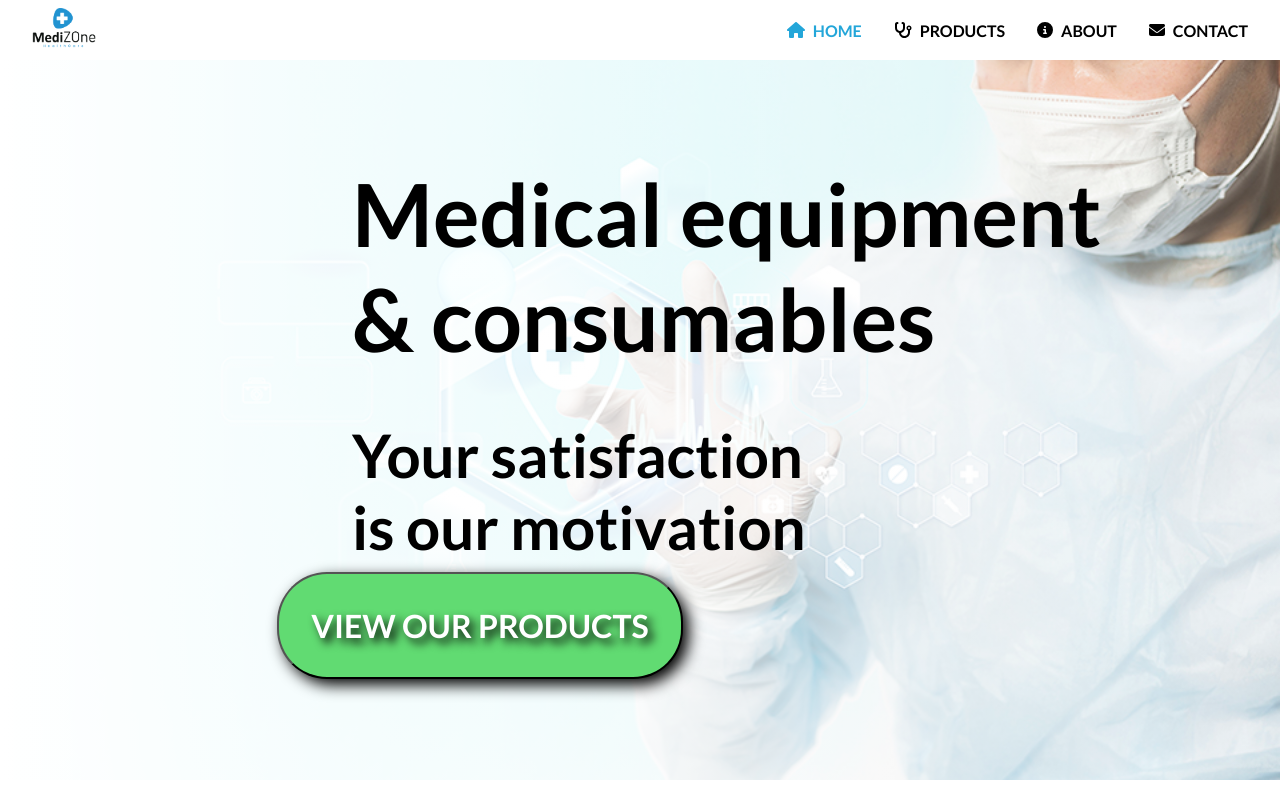
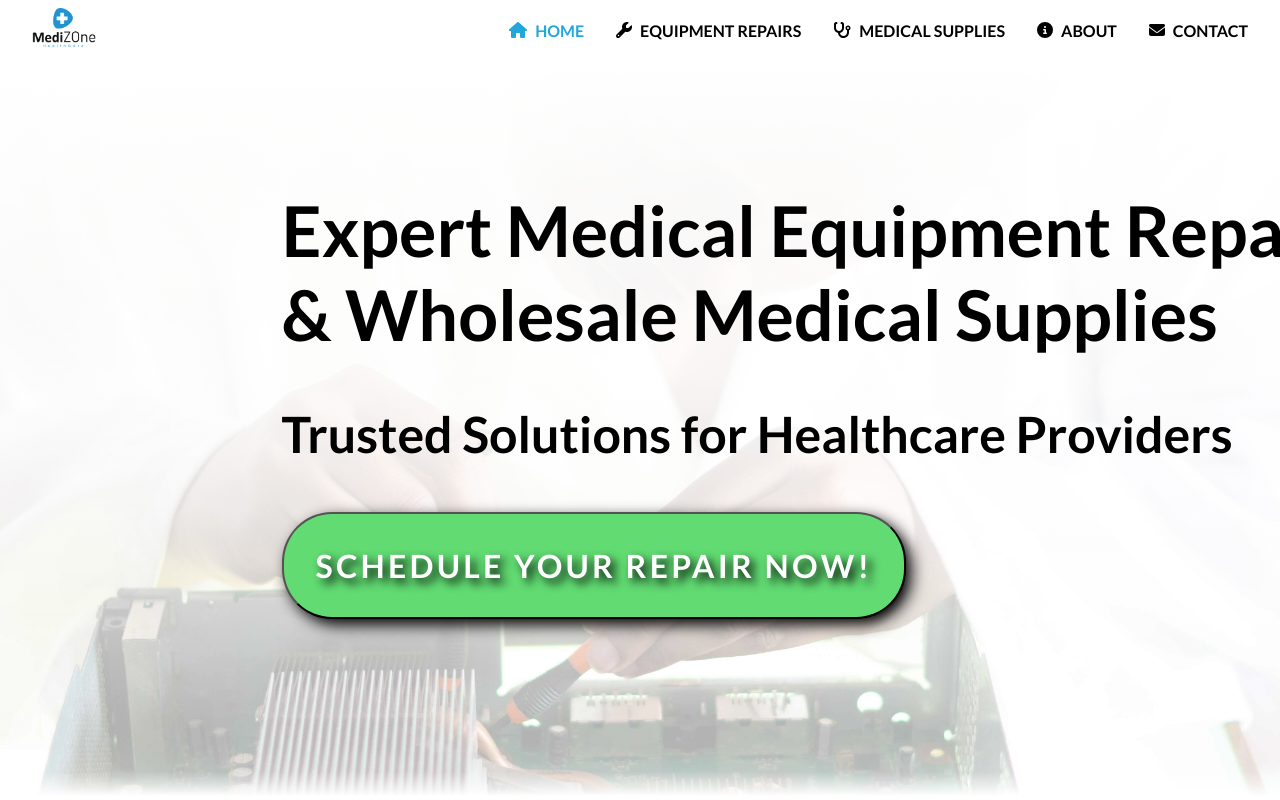
Before and after one commit to AudunRoald/MediZOne, a React (Vite) app: page / in a window 1280 px wide. Shown: the top 800 px of the page. Built offline with nearby package versions, Linux system fonts and the light colour scheme.

Commit message:
Changed some files names and added other routes.

```diff
--- a/src/App.jsx
+++ b/src/App.jsx
@@ -8,21 +8,23 @@ import "./css/main.css";
 import "./css/textblock.css";
 import "./css/keyservices.css";
 import Home from "./pages/home/Home";
-import Products from "./pages/products/Products";
 import About from "./pages/about/About";
 import ContactUs from "./pages/contactUs/ContactUs";
 import UsedParts from "./pages/usedParts/UsedParts";
 /* import Repairs from "./pages/repairs/FlexibleScopeRepair.jsx"; */
 import FlexibleScopeRepair from "./pages/repairs/FlexibleScopeRepair.jsx";
+import Wholesale from "./pages/wholesale/Wholesale";
+import Repairs from "./pages/repairs/Repairs";
 
 function App() {
   return (
     <>
       <Routes>
         <Route path="/" element={<Home />} />
-        <Route path="/products" element={<Products />} />
         <Route path="/about" element={<About />} />
         <Route path="/contactUs" element={<ContactUs />} />
+        <Route path="/wholesale" element={<Wholesale />} />
+        <Route path="/repairs" element={<Repairs />} />
         <Route path="/flexiblerepairs" element={<FlexibleScopeRepair />} />
         <Route path="/usedParts" element={<UsedParts />} />
         {/* <Route path="*" element={<NoPage />} /> */}
--- a/src/components/layout/navigation/NavigationList.jsx
+++ b/src/components/layout/navigation/NavigationList.jsx
@@ -14,9 +14,12 @@ const NavigationList = () => {
   return (
     <ul className="navigationList">
       <NavigationLink to="/" icon={faHouse} text="Home" />
-      <NavigationLink to="/products" icon={faStethoscope} text="Products" />
-      {/* <DropdownMenu icon={faWrench} text="Services" /> */}
-
+      <NavigationLink to="/repairs" icon={faWrench} text="Equipment Repairs" />
+      <NavigationLink
+        to="/wholesale"
+        icon={faStethoscope}
+        text="Medical supplies"
+      />
       <NavigationLink to="/about" icon={faInfoCircle} text="About" />
       <NavigationLink to="/contactUs" icon={faEnvelope} text="Contact" />
     </ul>
--- a/src/css/assets.css
+++ b/src/css/assets.css
@@ -18,3 +18,7 @@
 .contact-us_hero-image {
   width: max(60%);
 }
+
+.home-hero_image {
+  height: max(100%);
+}
--- a/src/css/buttons.css
+++ b/src/css/buttons.css
@@ -16,6 +16,7 @@
 .button_call-to-action {
   background-color: var(--success);
   color: var(--primary);
+  letter-spacing: 0.2rem;
 }
 
 .buttonDownload {
--- a/src/css/hero.css
+++ b/src/css/hero.css
@@ -1,11 +1,11 @@
 .hero-titles_main-title {
-  font-size: clamp(30px, 8vw, 87px);
-  width: max(16ch);
+  font-size: clamp(30px, 8vw, 70px);
+  width: max(27ch);
 }
 
 .hero-titles_second-title {
-  font-size: clamp(15px, 8vw, 60px);
-  width: max(14ch);
+  font-size: clamp(15px, 8vw, 50px);
+  width: max(40ch);
 }
 
 .hero-titles_wrapper {
@@ -14,7 +14,26 @@
   gap: 3rem;
   width: max(90%);
   padding-left: 10em;
+  margin-inline: auto;
+  padding-top: 8rem;
   /* background-color: var(--secondary); */
+}
+
+.hero-titles_wrapper::after {
+  content: "";
+  background: linear-gradient(
+    to bottom,
+    var(--primary),
+    80%,
+    var(--primaryTransparent)
+  );
+  width: max(100%);
+  height: max(100%);
+  display: block;
+  position: absolute;
+  top: 0;
+  left: 0;
+  z-index: -1;
 }
 
 .hero-wrapper {
@@ -29,28 +48,25 @@
   top: 0;
   left: 0;
   z-index: -1;
-
   width: inherit;
 }
 
 .hero-wrapper_home-page {
-  background-image: url("../assets/medical-banner-with-doctor-wearing-face-mask.jpg");
+  background-image: url("../assets/repairing_electrical_equipment.jpg");
   background-repeat: no-repeat;
   background-size: cover;
-  height: max(90vh);
+  height: max(92vh);
+  width: max(100%);
   isolation: isolate;
   position: relative;
   overflow: hidden;
+  display: flex;
+  align-items: center;
 }
 
 .hero-content_wrapper__home-page::after {
   content: "";
-  background: linear-gradient(
-    to right,
-    var(--primary),
-    70%,
-    var(--primaryTransparent)
-  );
+  background: linear-gradient(to top, var(--primary), 10%, transparent);
   width: max(100%);
   height: max(100%);
   display: block;
@@ -68,12 +84,10 @@
   align-items: center;
   display: flex;
   flex-direction: column;
+  margin: auto;
   height: max(100%);
-  justify-content: space-around;
-  margin-left: 10rem;
-  width: max(50%);
-  padding-block: 6em;
-  /* background-color: chartreuse; */
+  width: max(90vw); /*
+  background-color: chartreuse; */
 }
 
 .hero-content_wrapper__about-page {
--- a/src/pages/home/components/HomeHero.jsx
+++ b/src/pages/home/components/HomeHero.jsx
@@ -1,6 +1,6 @@
 import Button from "../../../components/buttons/Button";
 import "../../../css/hero.css";
-import medicalBanner from "../../../assets/medical-banner-with-doctor-wearing-face-mask.jpg";
+import repairing_electrical_equipment from "../../../assets/repairing_electrical_equipment.jpg";
 
 const HomeHero = () => {
   return (
@@ -8,26 +8,18 @@ const HomeHero = () => {
       <div className="hero-content_wrapper__home-page">
         <div className="hero-titles_wrapper">
           <h1 className="hero-titles_main-title">
-            Medical equipment & consumables
+            Expert Medical Equipment Repairs & Wholesale Medical Supplies
           </h1>
           <h2 className="hero-titles_second-title">
-            Your satisfaction is our motivation
+            Trusted Solutions for Healthcare Providers
           </h2>
+          <Button
+            buttonText="Schedule Your Repair Now!"
+            buttonClassName="button button_call-to-action"
+            to="/products"
+          />
         </div>
-        <Button
-          buttonText="view our products"
-          buttonClassName="button button_call-to-action"
-          to="/products"
-        />
       </div>
-      {/* <img
-        src={medicalBanner}
-        alt=""
-        className="hero-backgroundImage_home-page"
-        rel="preload"
-        loading="eager"
-        fetchpriority="high"
-      /> */}
     </section>
   );
 };
--- /dev/null
+++ b/src/pages/repairs/Repairs.jsx
@@ -0,0 +1,11 @@
+import React from "react";
+
+const Repairs = () => {
+  return (
+    <div>
+      <h1>Repairs page</h1>
+    </div>
+  );
+};
+
+export default Repairs;
--- a/src/pages/products/Products.jsx
+++ b/src/pages/wholesale/Wholesale.jsx
@@ -1,12 +1,12 @@
 import Header from "../../components/layout/header/Header";
 
-const Products = () => {
+const Wholesale = () => {
   return (
     <>
       <Header />
-      <h1>PRODUCTS PAGE</h1>
+      <h1>Wholesales PAGE</h1>
     </>
   );
 };
 
-export default Products;
+export default Wholesale;
```
Also changed, not shown: src/assets/repairing_electrical_equipment.jpg (added).
